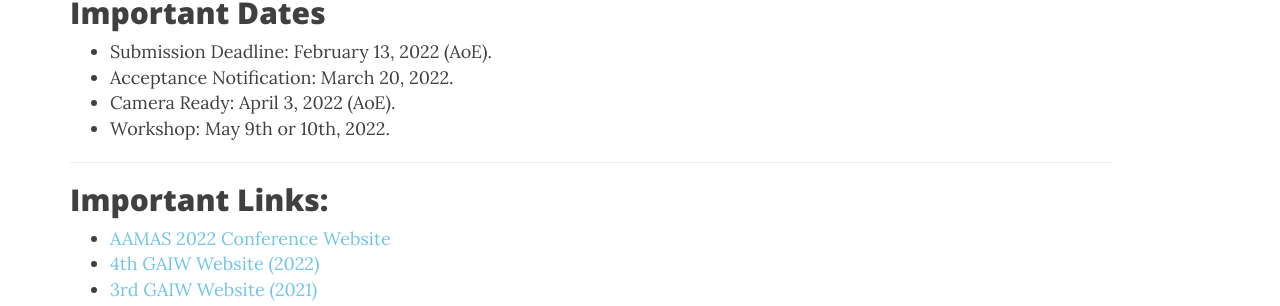
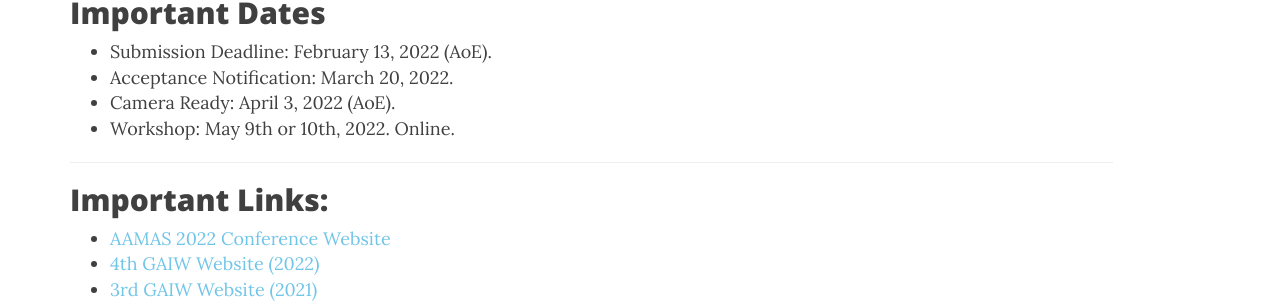
Before and after one commit to BenAbramowitz/gaiw2023, a Jekyll site: the page built from index.md, in a window 1280 px wide and 900 px high, scrolled down 1048 px. Shown: the part 143-449 px from the top of the window. Built offline with Jekyll 4.4.1, drawn with Linux system fonts in a browser that asks for light colours; nearby versions of some CDN libraries.

Commit message:
Update index.md

```diff
--- a/index.md
+++ b/index.md
@@ -20,7 +20,7 @@ Over the past two decades, the focus of agent incentives in centralised and dece
 * Submission Deadline: February 13, 2022 (AoE).
 * Acceptance Notification: March 20, 2022.
 * Camera Ready: April 3, 2022 (AoE).
-* Workshop: May 9th or 10th, 2022.
+* Workshop: May 9th or 10th, 2022. Online.
 
 ---
 
```
